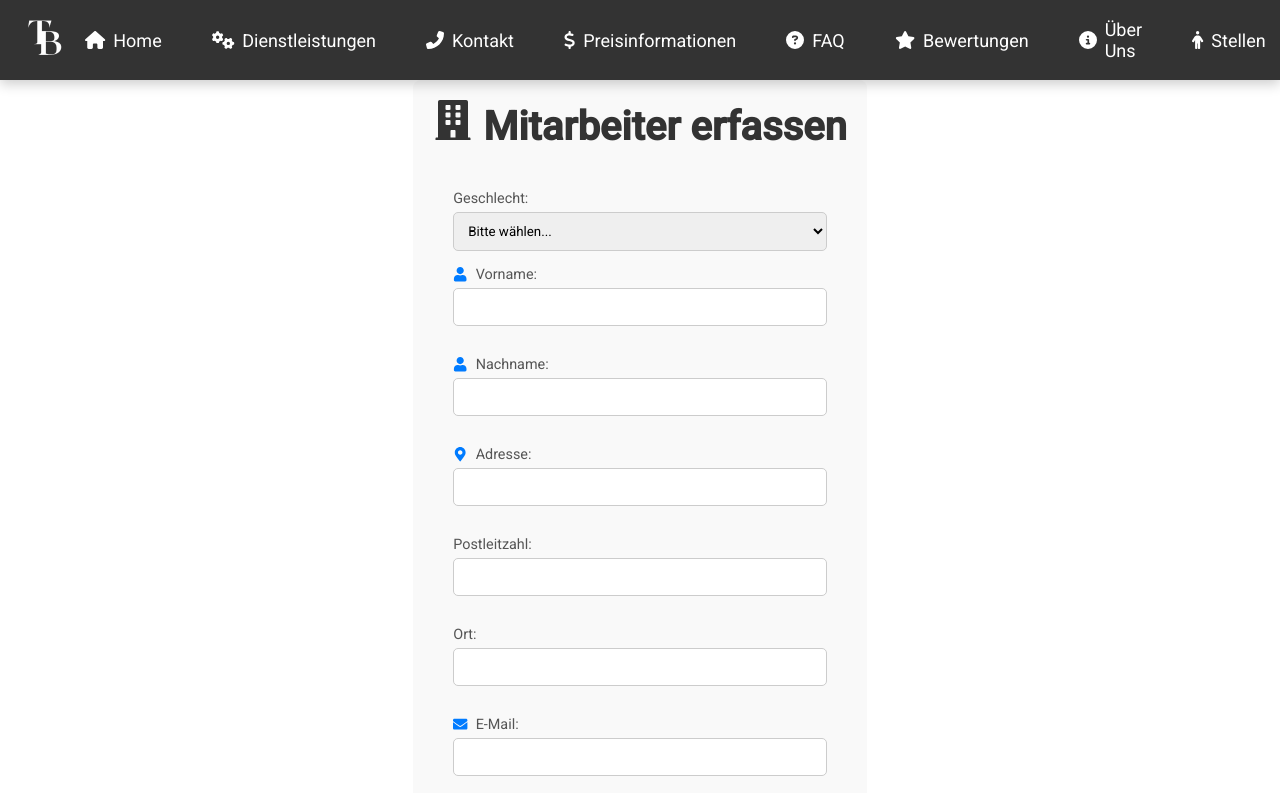
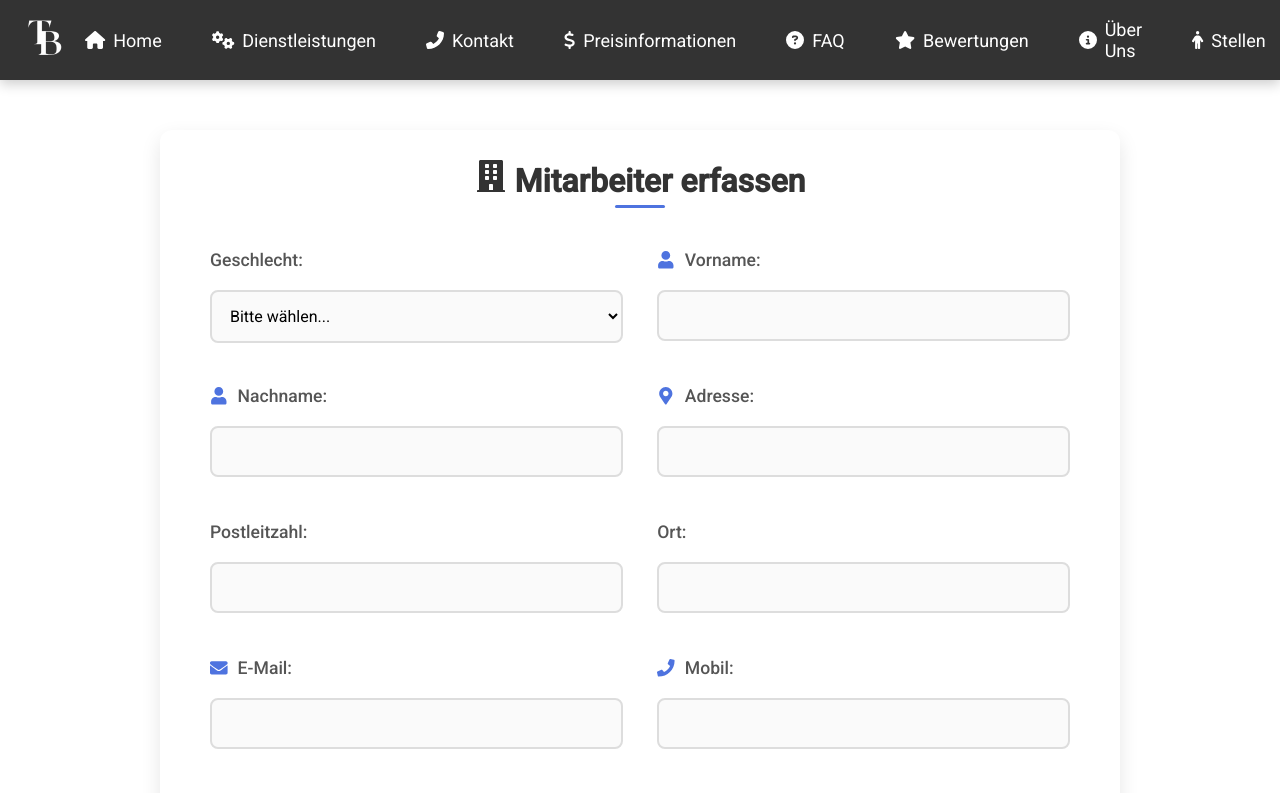
Before and after one commit to tbs-dienste/webfrostend, a React (Create React App) app: page /mitarbeitererfassen in a window 1280 px wide. Shown: the top 793 px of the page. Built offline with nearby package versions, Linux system fonts and the light colour scheme; what @react-pdf/renderer would draw is missing.

Commit message:
Jsfjlsfjlk

```diff
--- a/src/components/Mitarbeiter/MitarbeiterErfassen.scss
+++ b/src/components/Mitarbeiter/MitarbeiterErfassen.scss
@@ -1,64 +1,137 @@
 .mitarbeiter-erfassen {
-  max-width: 600px;
-  margin: 0 auto;
-  padding: 20px;
-  background-color: #f9f9f9;
-  border-radius: 8px;
+  max-width: 960px;
+  margin: 50px auto;
+  padding: 30px;
+  background: #ffffff;
+  border-radius: 12px;
+  box-shadow: 0px 8px 20px rgba(0, 0, 0, 0.1);
+  font-family: 'Roboto', sans-serif;
 
   h2 {
+    font-size: 2rem;
+    font-weight: 600;
+    color: #333;
     text-align: center;
-    color: #333;
-    margin-bottom: 20px;
+    margin-bottom: 30px;
+    position: relative;
+
+    &::after {
+      content: '';
+      position: absolute;
+      bottom: -8px;
+      left: 50%;
+      width: 50px;
+      height: 3px;
+      background-color: #4e73df;
+      border-radius: 5px;
+      transform: translateX(-50%);
+    }
   }
 
   .formular {
     display: flex;
-    flex-direction: column;
+    flex-wrap: wrap;
+    gap: 30px;
+    justify-content: space-between;
 
     .formular-gruppe {
-      margin-bottom: 15px;
+      width: 48%; // Für 2 Spalten
+      display: flex;
+      flex-direction: column;
+      gap: 12px;
 
       label {
+        font-size: 1.1rem;
+        font-weight: 500;
+        color: #555;
         display: flex;
         align-items: center;
-        margin-bottom: 5px;
-        color: #555;
 
         svg {
-          margin-right: 8px;
-          color: #007bff; // Icon-Farbe
+          margin-right: 10px;
+          color: #4e73df;
         }
       }
 
       input,
       select,
       textarea {
-        width: 100%;
-        padding: 10px;
-        border: 1px solid #ccc;
-        border-radius: 5px;
-        transition: border-color 0.3s;
+        padding: 14px;
+        font-size: 1rem;
+        border: 2px solid #ddd;
+        border-radius: 8px;
+        background: #fafafa;
+        transition: all 0.3s ease;
 
         &:focus {
-          border-color: #007bff; // Fokus-Farbe
+          border-color: #4e73df;
+          background-color: #fff;
           outline: none;
+        }
+
+        &::placeholder {
+          color: #bbb;
+        }
+      }
+
+      textarea {
+        resize: vertical;
+        min-height: 100px;
+      }
+
+      .teilzeit-section {
+        background: #f4f9ff;
+        padding: 20px;
+        border-radius: 8px;
+        border: 2px dashed #4e73df;
+        display: flex;
+        flex-direction: column;
+        gap: 15px;
+
+        label {
+          color: #333;
+          font-weight: 600;
+        }
+
+        input {
+          background: #fff;
         }
       }
 
       button {
-        padding: 10px;
-        background-color: #007bff;
-        color: white;
+        padding: 14px 25px;
+        font-size: 1.1rem;
+        font-weight: 500;
+        color: #fff;
+        background-color: #4e73df;
         border: none;
-        border-radius: 5px;
+        border-radius: 8px;
         cursor: pointer;
-        font-size: 16px;
-        transition: background-color 0.3s;
+        transition: all 0.3s ease;
+        display: flex;
+        justify-content: center;
+        align-items: center;
+        margin-top: 15px;
 
         &:hover {
-          background-color: #0056b3; // Hover-Farbe
+          background-color: #3558c7;
+        }
+
+        &:focus {
+          outline: none;
         }
       }
     }
   }
+
+  @media (max-width: 768px) {
+    .formular {
+      flex-direction: column;
+      gap: 20px;
+    }
+
+    .formular-gruppe {
+      width: 100%;
+    }
+  }
 }
--- a/src/components/Mitarbeiter/ResetPassword.scss
+++ b/src/components/Mitarbeiter/ResetPassword.scss
@@ -1,61 +1,96 @@
 .reset-password-container {
     display: flex;
     flex-direction: column;
+    justify-content: center;
     align-items: center;
-    justify-content: center;
-    padding: 20px;
-    background-color: #f9f9f9; // Hintergrundfarbe
-    border-radius: 8px; // Abgerundete Ecken
-    box-shadow: 0 2px 8px rgba(0, 0, 0, 0.1); // Schatten für den Container
-    max-width: 400px; // Maximale Breite des Containers
-    margin: auto; // Zentriert den Container
+    padding: 40px;
+    background-color: #ffffff;  // Helles, neutrales Design
+    border-radius: 12px;
+    box-shadow: 0 8px 16px rgba(0, 0, 0, 0.1);  // Weicher Schatten für Tiefe
+    max-width: 450px;
+    margin: 60px auto;
+    font-family: 'Helvetica Neue', sans-serif; // Elegante Schriftart
+    transition: transform 0.3s ease; // Sanfter Hover-Effekt
+
+    &:hover {
+        transform: translateY(-4px); // Leichter Schweb-Effekt
+    }
 
     h3 {
-        margin-bottom: 20px; // Abstand unter dem Titel
-        color: #333; // Titel-Farbe
+        font-size: 28px;
+        font-weight: 700;
+        margin-bottom: 24px;
+        color: #333333;
+        text-align: center;
     }
 
     input {
-        padding: 10px;
-        border: 1px solid #ccc; // Rahmenfarbe
-        border-radius: 4px; // Abgerundete Ecken für das Eingabefeld
-        width: 100%; // Volle Breite
-        margin-bottom: 10px; // Abstand unter dem Eingabefeld
-        font-size: 16px; // Schriftgröße
+        padding: 14px 20px;
+        width: 100%;
+        font-size: 16px;
+        margin-bottom: 20px;
+        border: 1px solid #e0e0e0;
+        border-radius: 8px;
+        background-color: #f8f8f8;
+        transition: all 0.3s ease;
+        color: #333;
+
+        &:focus {
+            border-color: #007bff;
+            background-color: #ffffff;
+            outline: none;
+            box-shadow: 0 0 6px rgba(0, 123, 255, 0.3); // Fokus-Hervorhebung
+        }
     }
 
     button {
-        padding: 10px 15px;
-        background-color: #007bff; // Primäre Farbe für den Button
-        color: white; // Textfarbe
-        border: none; // Kein Rahmen
-        border-radius: 4px; // Abgerundete Ecken für den Button
-        cursor: pointer; // Cursor-Änderung beim Hover
-        font-size: 16px; // Schriftgröße
+        padding: 14px 25px;
+        background-color: #007bff;
+        color: white;
+        font-size: 16px;
+        border: none;
+        border-radius: 8px;
+        cursor: pointer;
+        font-weight: 600;
+        transition: background-color 0.3s ease, transform 0.3s ease;
+
+        &:hover {
+            background-color: #0056b3;
+            transform: translateY(-2px); // Anhebung des Buttons
+        }
 
         &:disabled {
-            background-color: #ccc; // Graue Farbe für deaktivierten Button
-            cursor: not-allowed; // Ändert den Cursor für deaktivierte Schaltflächen
+            background-color: #b0c4de;
+            cursor: not-allowed;
         }
     }
 
+    .success-message,
+    .error-message {
+        font-size: 14px;
+        margin-top: 20px;
+        font-weight: 500;
+        text-align: center;
+        transition: opacity 0.3s ease;
+    }
+
     .success-message {
-        color: green; // Farbe für Erfolgsmeldungen
-        margin-top: 10px; // Abstand über der Nachricht
+        color: #28a745;
     }
 
     .error-message {
-        color: red; // Farbe für Fehlermeldungen
-        margin-top: 10px; // Abstand über der Nachricht
+        color: #dc3545;
     }
 
     .back-link {
-        margin-top: 20px; // Abstand über dem Link
-        color: #007bff; // Link-Farbe
-        text-decoration: none; // Unterstreichung entfernen
+        margin-top: 30px;
+        color: #007bff;
+        text-decoration: none;
+        font-size: 14px;
+        font-weight: 500;
 
         &:hover {
-            text-decoration: underline; // Unterstreichung beim Hover hinzufügen
+            text-decoration: underline;
         }
     }
 }
```
